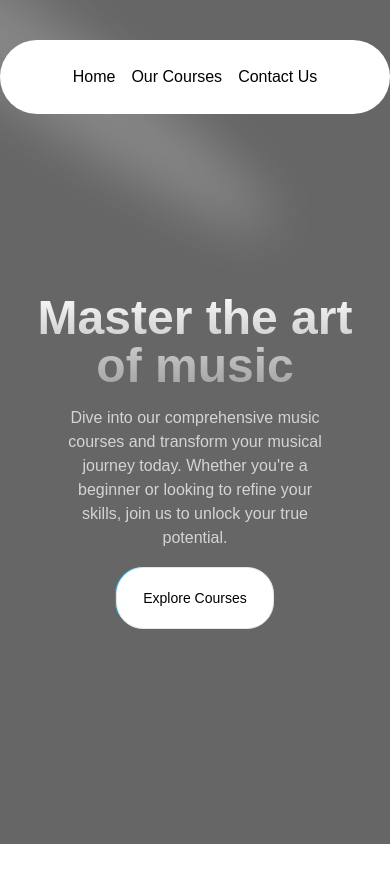
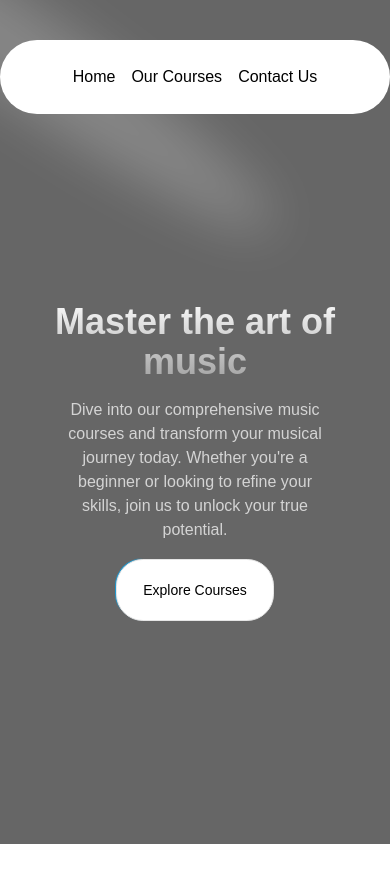
Before and after one commit to rajscriptsGH/Music-Academy, a Next.js app: page / in a window 390 px wide. Shown: the top 882 px of the page. Built offline with nearby package versions, Linux system fonts and the light colour scheme.

Commit message:
hero updated

```diff
--- a/src/components/HeroSection.tsx
+++ b/src/components/HeroSection.tsx
@@ -14,7 +14,7 @@
             <div className='relative flex justify-center items-center flex-col text-center p-4 z-10'>
 
                 <h1
-                    className="mt-20 md:mt-0 text-5xl md:text-8xl font-bold bg-clip-text text-transparent bg-gradient-to-b from-neutral-50 to-neutral-400"
+                    className="mt-20 md:mt-0 text-4xl md:text-6xl lg:text-8xl font-bold bg-clip-text text-transparent bg-gradient-to-b from-neutral-50 to-neutral-400"
                 >Master the art of music
                 </h1>
                 <p
```
